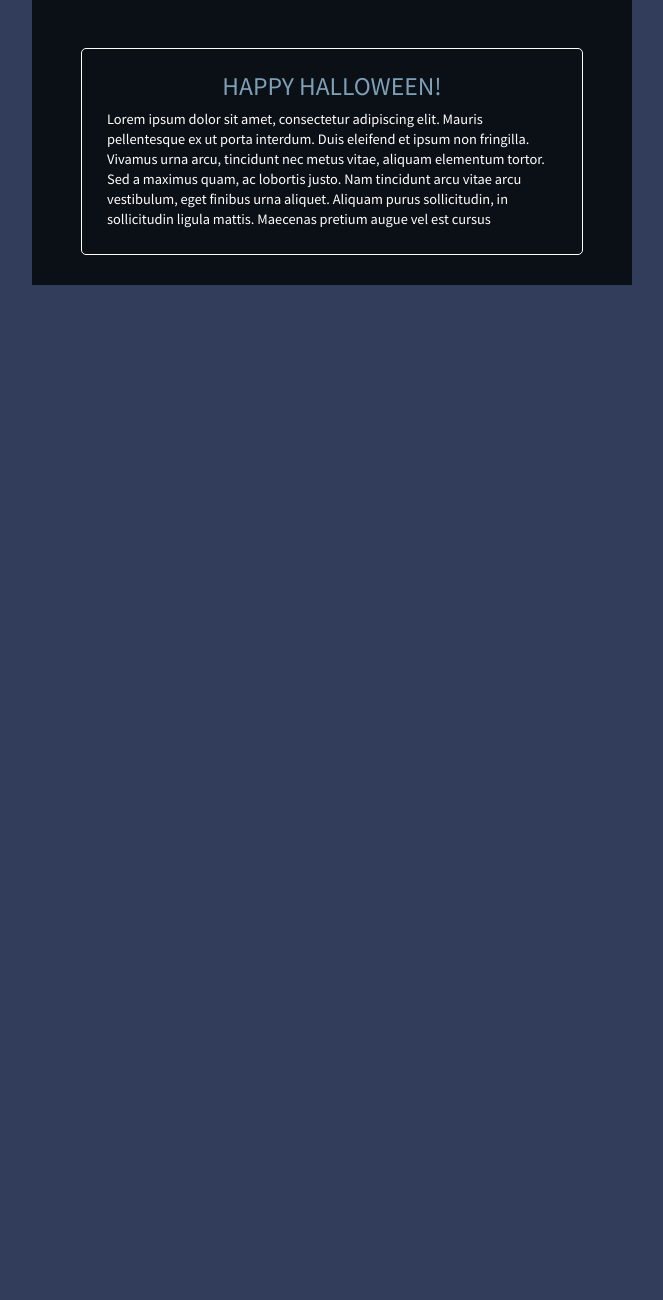
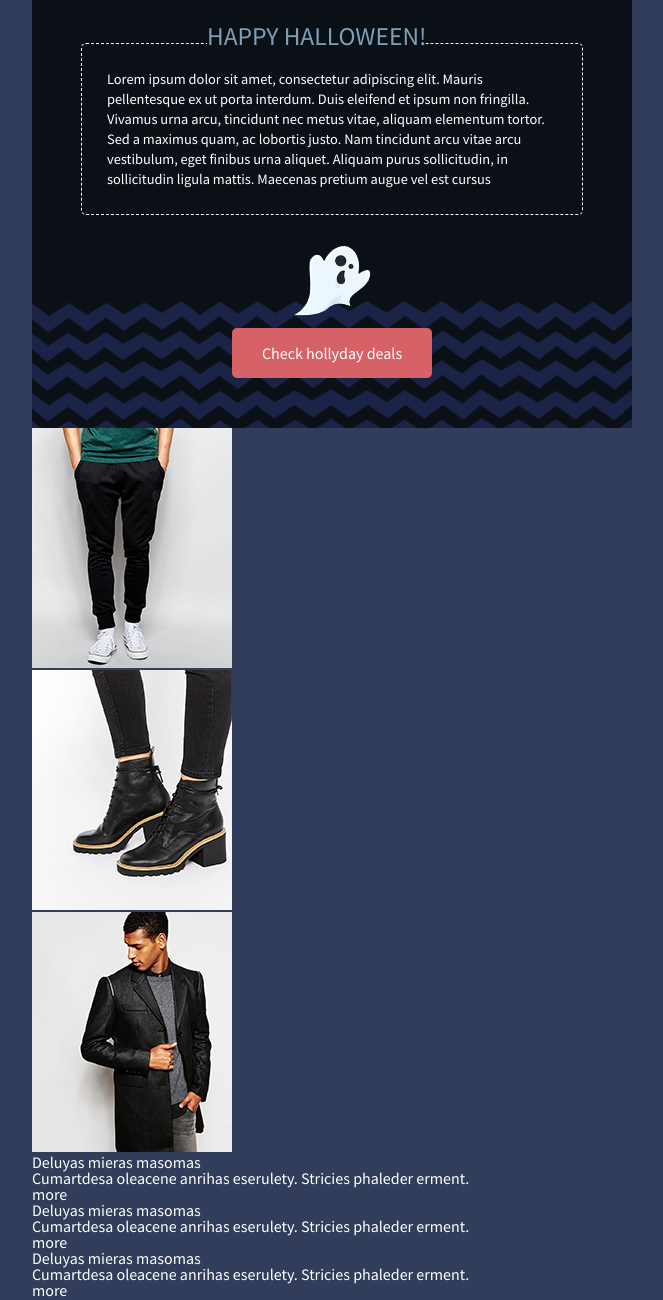
Before and after one commit to elieskedim/Maquette2, a plain HTML site: page index.html in a window 1280 px wide. Shown: the part 451-1751 px from the top of the page, without its empty margins (308-971 px from the left). Before the commit the page ends 800 px from the top, so only its background shows below. Drawn offline with Linux system fonts and the light colour scheme.

Commit message:
Début section présentation

```diff
--- a/css/style.css
+++ b/css/style.css
@@ -7,9 +7,6 @@ header{
 	padding: 40px 0px 40px 	0px;
 	display: flex;
 	justify-content: space-between;
-}
-header h1{
-	font-size: 1.3em;
 }
 header span{
 	font-size: 0.9em;
@@ -29,7 +26,7 @@ header span{
 	padding-bottom: 30px;
 }
 #content-head{
-	border: 1px solid white;
+	border: 1px dashed white;
 	margin: auto;
 	margin-top: 50px;
 	width: 75%;
@@ -39,6 +36,11 @@ header span{
 #content-head h2{
 	text-align: center;
 	color: #7ea0b7;
+	float: left;
+	margin-top: -45px;
+	margin-left: 100px;
+	background-color: #0b1016;
+
 }
 #content-head p{
 	font-size: 0.9em;
@@ -50,3 +52,21 @@ header span{
 #corbeau #content-head p{
 	line-height: 20px;
 }
+/******************* Fin section img et texte ********************/
+/********************* Debut section Fantome ********************/
+#ghost{
+	width: 200px;
+	margin: auto;
+	text-align: center;
+}
+#boutton-top{
+	padding: 17px 21px 17px 21px;
+	background-color: #d66268;
+	border-radius: 5px;
+	margin-top: 10px;
+	cursor: pointer;
+}
+#deals{
+	padding-bottom: 50px;
+	background: url('../images/bg-06.jpg');
+}
--- a/index.html
+++ b/index.html
@@ -12,9 +12,10 @@
 <body>
     <div id="content">
         <header>
-            <h1>PSD2HTML</h1>
+            <h1><img src="images/logo.png" alt="logo"></h1>
             <span>View this email in browser</span>
         </header>
+        <!--Fin du contenu d'en tête-->
         <div id="corbeau">
             <img src="images/img-02.jpg" alt="image de corbeau">
             <div id="content-head">
@@ -24,8 +25,39 @@
                 </p>
             </div>
         </div>
-        <div id="ghost">
-            <img src="" alt="">
+        <div id="deals">
+            <div id="ghost">
+            <img src="images/img-01.png" alt="image de fantome">
+            <div id="boutton-top">Check hollyday deals</div>
+            </div>
+        </div>
+        <!--Fin du contenu img fantome plus texte -->
+
+        <div class="presentation">
+            <div><img src="images/img-04.jpg" alt="produit jean's"></div>
+            <div><img src="images/img-05.jpg" alt="image de chaussures"></div>
+            <div><img src="images/img-06.jpg" alt="image d'une veste"></div>
+            <div>
+                <h3>Deluyas mieras masomas</h3>
+                <p>
+                        Cumartdesa oleacene anrihas eserulety. Stricies phaleder erment.
+                </p>
+                <div class="button">more</div>
+            </div>
+            <div>
+                    <h3>Deluyas mieras masomas</h3>
+                    <p>
+                            Cumartdesa oleacene anrihas eserulety. Stricies phaleder erment.
+                    </p>
+                    <div class="button">more</div>
+                </div>
+                <div>
+                        <h3>Deluyas mieras masomas</h3>
+                        <p>
+                                Cumartdesa oleacene anrihas eserulety. Stricies phaleder erment.
+                        </p>
+                        <div class="button">more</div>
+                    </div>
         </div>
     </div>
 </body>
```
